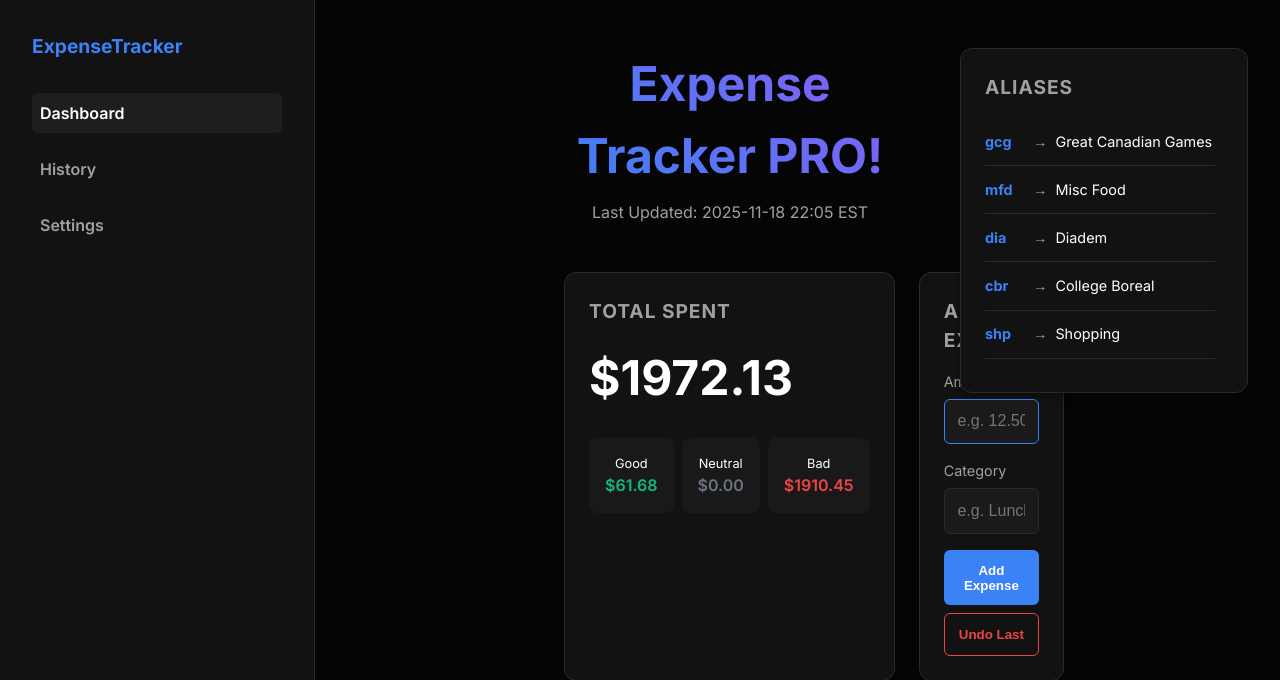
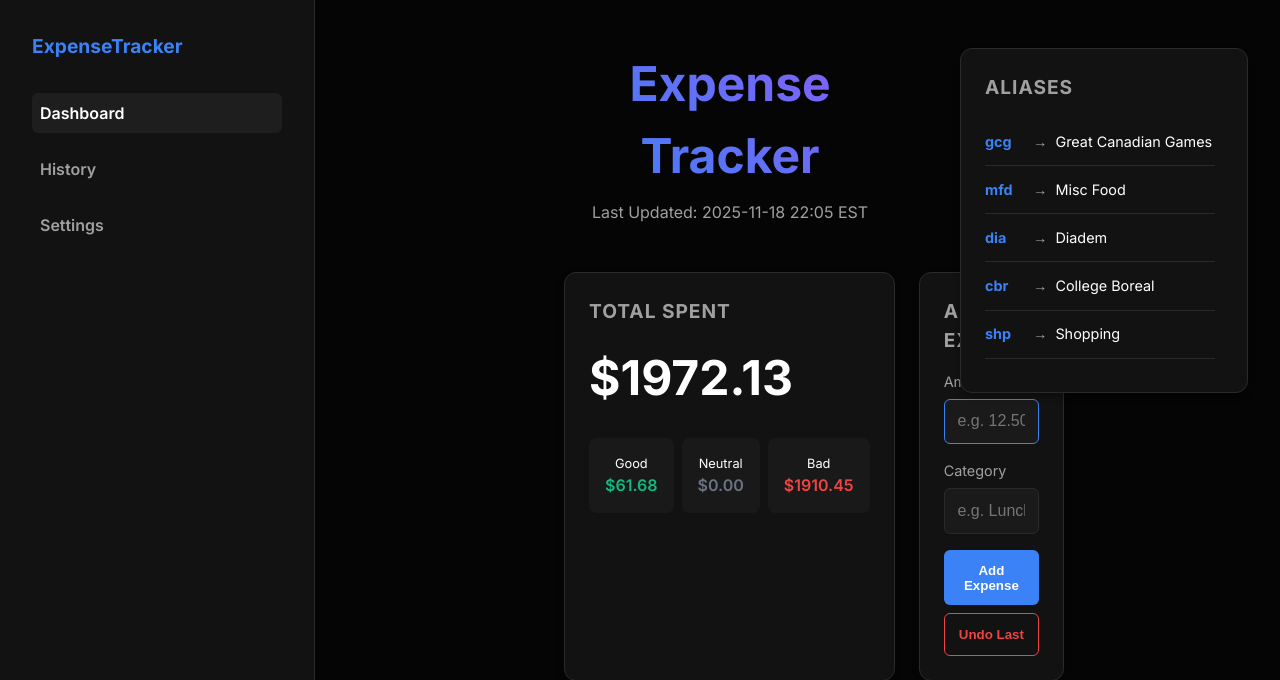
Before and after one commit to MemeCommander/expense-tracker, a Flask app: page / in a window 1280 px wide. Shown: the top 680 px of the page. Run offline with Flask 3, Linux system fonts and the light colour scheme.

Commit message:
revert: remove PRO title for presentation

```diff
--- a/templates/index.html
+++ b/templates/index.html
@@ -36,7 +36,7 @@
             <!-- Main Content -->
             <div class="main-content">
                 <header>
-                    <h1>Expense Tracker PRO!</h1>
+                    <h1>Expense Tracker</h1>
                     <p class="subtitle">Last Updated: {{ last_updated }}</p>
                 </header>
 
```
